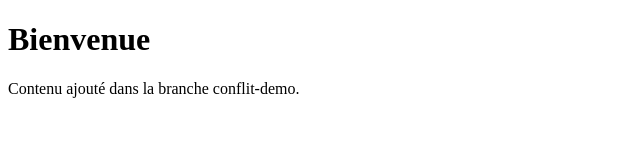
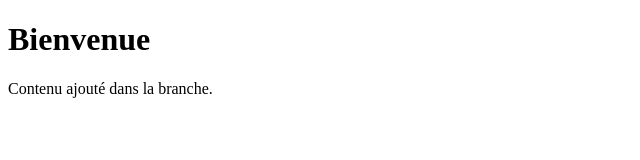
Before and after one commit to Chriss17032006/gitTest, a plain HTML site: page index.html in a window 1280 px wide. Shown: the whole page, without its empty margins (0-640 px from the left). Drawn offline with Linux system fonts and the light colour scheme.

Commit message:
test conflit

```diff
--- a/index.html
+++ b/index.html
@@ -5,6 +5,6 @@
     </head>
     <body>
         <h1>Bienvenue</h1>
-        <p>Contenu ajouté dans la branche conflit-demo.</p>
+        <p>Contenu ajouté dans la branche.</p>
     </body>
 </html>
```
